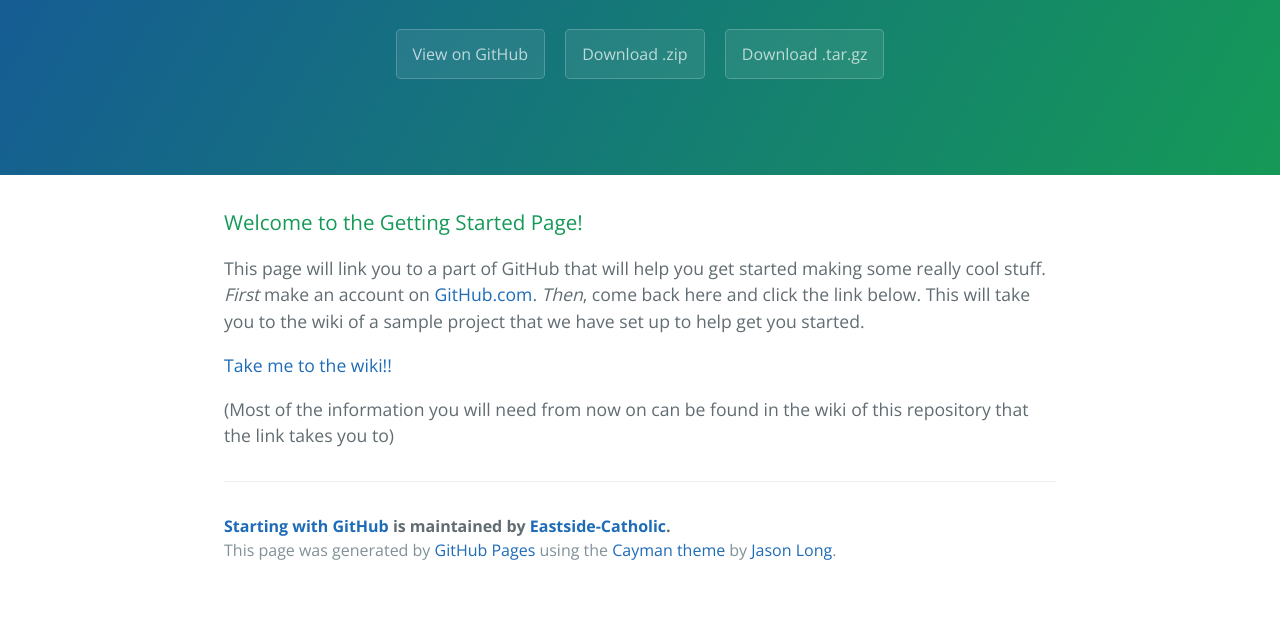
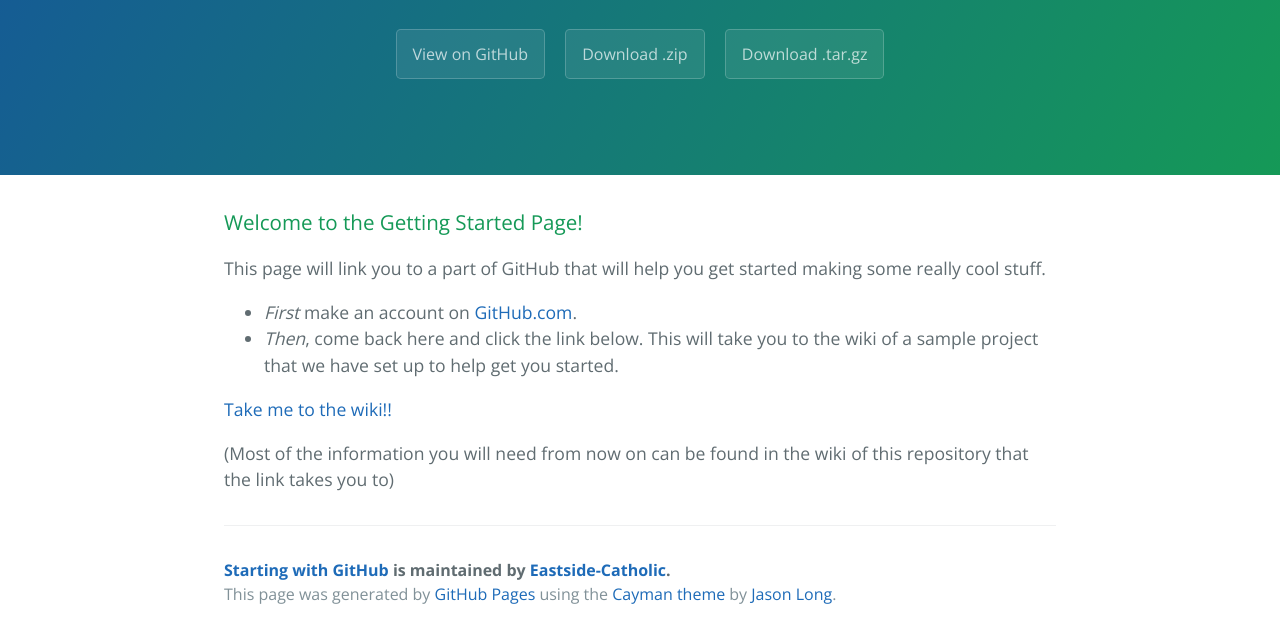
Before and after one commit to Eastside-Catholic/Tutorial, a plain HTML site: page index.html in a window 1280 px wide. Shown: the part 208-846 px from the top of the page. Before the commit the page ends 802 px from the top, so only its background shows below. Drawn offline with nearby package versions, Linux system fonts and the light colour scheme.

```diff
--- a/index.html
+++ b/index.html
@@ -22,9 +22,14 @@
       <h3>
 <a id="welcome-to-the-getting-started-page" class="anchor" href="#welcome-to-the-getting-started-page" aria-hidden="true"><span class="octicon octicon-link"></span></a>Welcome to the Getting Started Page!</h3>
 
-<p>This page will link you to a part of GitHub that will help you get started making some really cool stuff.
-<em>First</em> make an account on <a href="https://github.com">GitHub.com</a>.
-<em>Then</em>, come back here and click the link below. This will take you to the wiki of a sample project that we have set up to help get you started.</p>
+<p>This page will link you to a part of GitHub that will help you get started making some really cool stuff.</p>
+
+<ul>
+<li>
+<em>First</em> make an account on <a href="https://github.com">GitHub.com</a>.</li>
+<li>
+<em>Then</em>, come back here and click the link below. This will take you to the wiki of a sample project that we have set up to help get you started.</li>
+</ul>
 
 <p><a href="https://github.com/Eastside-Catholic/Tutorial/wiki">Take me to the wiki!!</a></p>
 
--- a/params.json
+++ b/params.json
@@ -1 +1 @@
-{"name":"Starting with GitHub","tagline":"This is a tutorial for new users","body":"### Welcome to the Getting Started Page!\r\n\r\nThis page will link you to a part of GitHub that will help you get started making some really cool stuff.\r\n*First* make an account on [GitHub.com](https://github.com).\r\n*Then*, come back here and click the link below. This will take you to the wiki of a sample project that we have set up to help get you started.\r\n\r\n[Take me to the wiki!!](https://github.com/Eastside-Catholic/Tutorial/wiki)\r\n\r\n(Most of the information you will need from now on can be found in the wiki of this repository that the link takes you to)\r\n","google":"","note":"Don't delete this file! It's used internally to help with page regeneration."}
+{"name":"Starting with GitHub","tagline":"This is a tutorial for new users","body":"### Welcome to the Getting Started Page!\r\n\r\nThis page will link you to a part of GitHub that will help you get started making some really cool stuff.\r\n* *First* make an account on [GitHub.com](https://github.com).\r\n* *Then*, come back here and click the link below. This will take you to the wiki of a sample project that we have set up to help get you started.\r\n\r\n[Take me to the wiki!!](https://github.com/Eastside-Catholic/Tutorial/wiki)\r\n\r\n(Most of the information you will need from now on can be found in the wiki of this repository that the link takes you to)\r\n","google":"","note":"Don't delete this file! It's used internally to help with page regeneration."}
```
